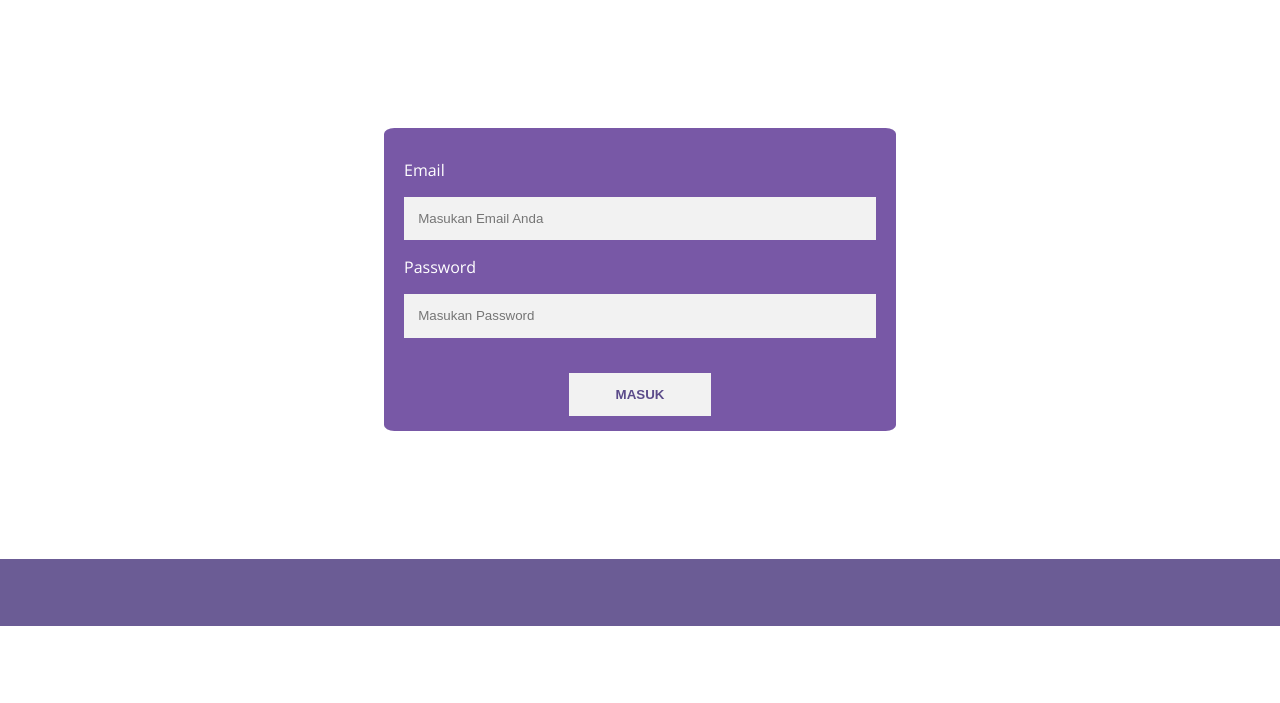
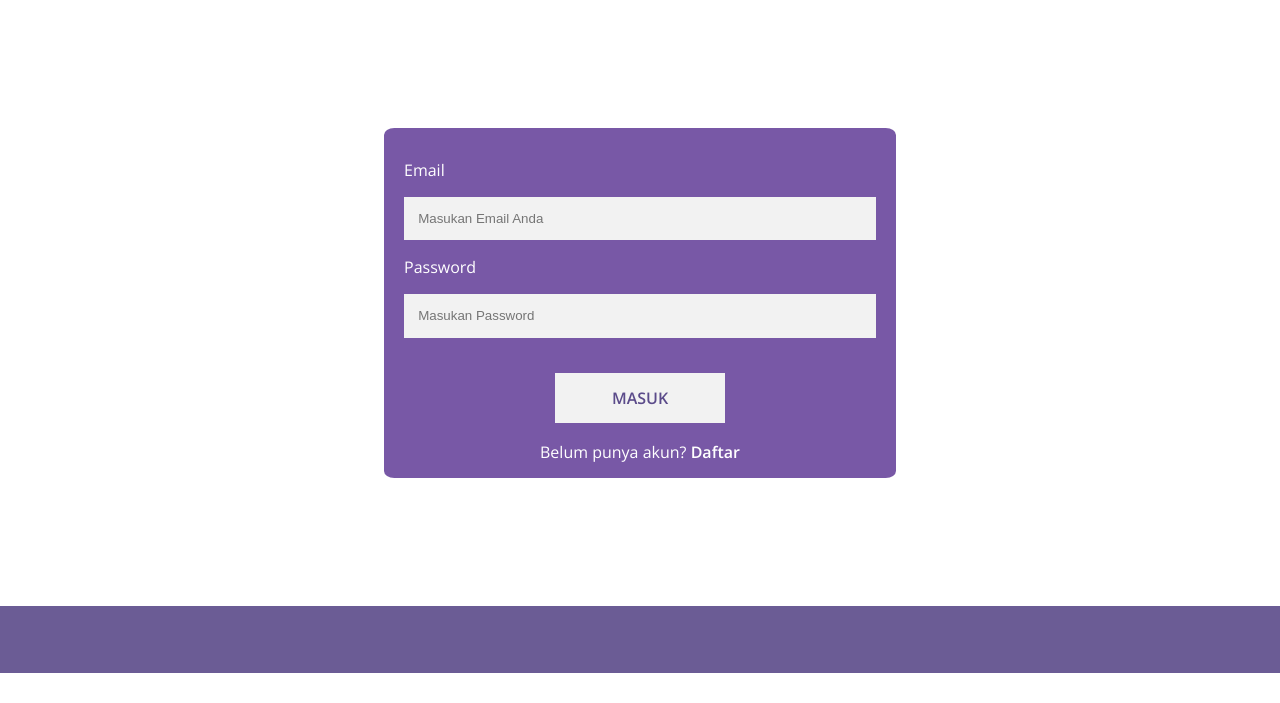
Before and after one commit to alaikhaikal951/Projek-Akhir-Basis-Data, a PHP site: page /masuk.html in a window 1280 px wide. Shown: the part 67-770 px from the top of the page. Run offline with PHP 8.4, Linux system fonts and the light colour scheme.

Commit message:
Memperbarui file

```diff
--- a/daftar.html
+++ b/daftar.html
@@ -24,7 +24,7 @@
             <div class="field-wrap">
                 <input type="password" required placeholder="Masukan Password"/>
             </div>
-            <button>DAFTAR</button>
+            <a href="penumpang.html" class="button">DAFTAR</a>
         </div>
 
     </main>
--- a/masuk.html
+++ b/masuk.html
@@ -15,13 +15,14 @@
         <div class="content">
             <p>Email</p>
             <div class="field-wrap">
-                <input type="email" required autocomplete="on" placeholder="Masukan Email Anda"/>
+                <input type="email" name="email" required autocomplete="on" placeholder="Masukan Email Anda"/>
             </div>
             <p>Password</p>
             <div class="field-wrap">
-                <input type="password" required placeholder="Masukan Password"/>
+                <input type="password" name="password" required placeholder="Masukan Password"/>
             </div>
-            <button>MASUK</button>
+            <a href="penumpang.html" class="button">MASUK</a>
+            <p style="margin: auto; color: white;">Belum punya akun? <a href="daftar.html">Daftar</a></p>
         </div>
     </main>
     <footer class="footer">
--- a/style.css
+++ b/style.css
@@ -50,15 +50,21 @@ header p {
     padding: 3%;
 }
 
-button {
+.button {
     border: 0;
     width: 30%;
     background: #f2f2f2;
     padding: 3%;
-    margin: 35px auto 0 auto;
-    align-items: center;
+    margin: 35px auto 18px auto;
     color: #5B4B8A;
     font-weight: 800;
+    text-align: center;
+}
+
+a {
+    color: white;
+    font-weight: 700;
+    text-decoration: none;
 }
 
 /*Footer*/
```
